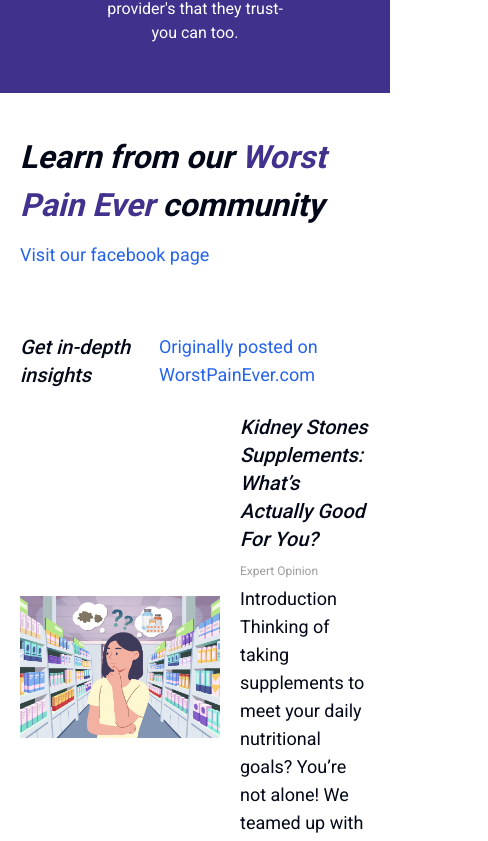
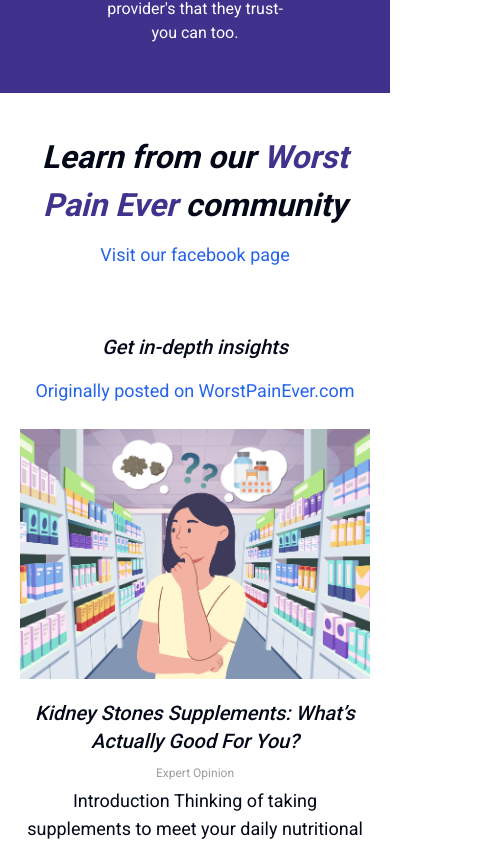
Before and after one commit to Coconut-Lab-SG/find-my-uro, a Next.js app: page / in a window 390 px wide. Shown: the part 2620-3461 px from the top of the page, 488 px wide, since content can reach past the window. Built offline with nearby package versions, Linux system fonts and the light colour scheme.

Commit message:
feat(home): adjust responsiveness for mobile view

```diff
--- a/src/app/(main)/article/article-card.tsx
+++ b/src/app/(main)/article/article-card.tsx
@@ -2,8 +2,8 @@
 
 export function ArticleCard() {
   return (
-    <div className="flex items-center gap-5">
-      <Image alt="article-thumbnail" src="/assets/images/home/stone-supplement-thumbnail.webp" width={200} height={130} />
+    <div className="flex flex-col items-center gap-5 mobileL:flex-row">
+      <Image alt="article-thumbnail" src="/assets/images/home/stone-supplement-thumbnail.webp" width={200} height={130} className='w-full mobileL:w-[200px]' />
       <div className="flex flex-col">
         <span className="text-xl italic font-medium mb-2.5">Kidney Stones Supplements: What’s Actually Good For You?</span>
         <span className="text-xs text-[#9d9d9d] mb-1.5">Expert Opinion</span>
--- a/src/app/(main)/article/index.tsx
+++ b/src/app/(main)/article/index.tsx
@@ -6,7 +6,7 @@
   return (
     <div className="flex flex-col gap-y-16 max-w-[1140px] mx-auto w-full px-5">
       {/* Title section */}
-      <div className="flex flex-col gap-y-3">
+      <div className="flex flex-col gap-y-3 text-center mobileL:text-left">
         <p className="text-[32px] italic font-bold">
           Learn from our <span className="text-[#42328d]">Worst Pain Ever</span> community
         </p>
@@ -16,8 +16,8 @@
       </div>
 
       {/* Article list section */}
-      <div className="flex flex-col gap-6">
-        <div className="flex items-center gap-4">
+      <div className="flex flex-col gap-6 text-center mobileL:text-left">
+        <div className="flex flex-col items-center gap-4 mobileL:flex-row">
           <span className="text-xl italic font-medium">Get in-depth insights</span>
           <a href="https://www.worstpainever.com/articles" target="_blank" className="text-lg">
             Originally posted on WorstPainEver.com
@@ -34,9 +34,9 @@
       </div>
 
       {/* Community Highlight banner section */}
-      <section className="flex items-center gap-4">
+      <section className="flex flex-col items-center gap-4 mobileL:flex-row">
         <Image alt="community-banner" src="/assets/images/home/community-highlight-banner.webp" width={468} height={290} />
-        <div className="flex flex-col gap-3">
+        <div className="flex flex-col gap-3 text-center mobileL:text-left">
           <p className="text-[32px] italic font-semibold">
             The <span className="text-[#42328d]">Best Care</span> on Your Terms
           </p>
--- a/src/components/footer.tsx
+++ b/src/components/footer.tsx
@@ -5,7 +5,7 @@
   return (
     <div className="bg-[#eee] px-5">
       <div className="flex flex-col gap-y-5 max-w-[1140px] py-5 mx-auto">
-        <div className="flex items-center justify-between">
+        <div className="flex flex-col gap-3 items-center justify-between mobileL:flex-row">
           <div className="flex items-center gap-x-3">
             <span>© 2023 WPE Digital, Inc.</span>
             <Link href="/terms-of-use" className="hover:text-[#432f91]">
```
